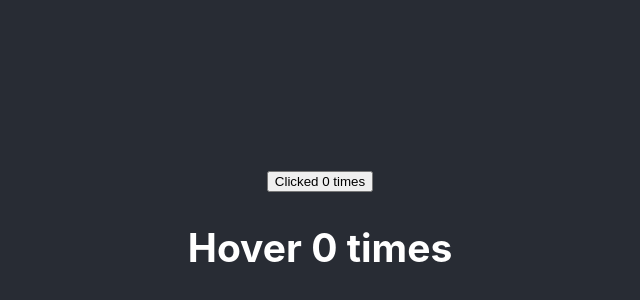
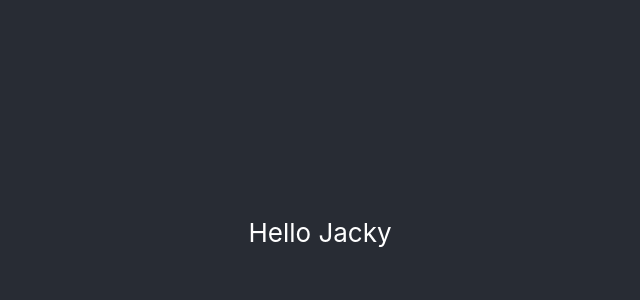
Before and after one commit to qtKite/learning-react, a React (Create React App) app in the folder hello-world/: page / in a window 1280 px wide. Shown: the part 168-468 px from the top of the page, without its empty margins (320-960 px from the left). Built offline with nearby package versions, Linux system fonts and the light colour scheme; the HTML template or start-up script is replaced by a standard one.

Commit message:
context pt2

```diff
--- a/hello-world/src/App.js
+++ b/hello-world/src/App.js
@@ -5,6 +5,8 @@ import './appStyles.css';
 import ClickCounter2 from './components/ClickCounter2';
 import HoverCounter2 from './components/HoverCounter2';
 import Counter from './components/Counter';
+import { UserProvider } from './components/userContext';
+import CompC from './components/CompC';
 
 
 class App extends Component {
@@ -12,19 +14,9 @@ class App extends Component {
     return (
       <div className="App">
         <header className="App-header">
-
-          <Counter>
-            {(count, incrementCount) => (
-              <ClickCounter2 count={count} incrementCount={incrementCount} />
-            )}
-          </Counter>
-
-          <Counter>
-            {(count, incrementCount) => (
-              <HoverCounter2 count={count} incrementCount={incrementCount} />
-            )}
-          </Counter>
-
+            <UserProvider value="Jacky">
+              <CompC/>
+            </UserProvider>
         </header>
       </div>
     );
--- a/hello-world/src/components/ClickCounter2.js
+++ b/hello-world/src/components/ClickCounter2.js
@@ -1,7 +1,6 @@
 import React, { Component } from 'react'
 
 export class ClickCounter2 extends Component {
-
 
   render() {
     const {count, incrementCount} = this.props
--- /dev/null
+++ b/hello-world/src/components/CompC.js
@@ -0,0 +1,12 @@
+import React, { Component } from 'react'
+import CompE from './CompE'
+
+export class CompC extends Component {
+  render() {
+    return (
+      <CompE />
+    )
+  }
+}
+
+export default CompC
--- /dev/null
+++ b/hello-world/src/components/CompE.js
@@ -0,0 +1,12 @@
+import React, { Component } from 'react'
+import CompF from './CompF'
+
+export class CompE extends Component {
+  render() {
+    return (
+      <CompF/>
+    )
+  }
+}
+
+export default CompE
--- /dev/null
+++ b/hello-world/src/components/CompF.js
@@ -0,0 +1,18 @@
+import React, { Component } from 'react'
+import { UserConsumer } from './userContext'
+
+export class CompF extends Component {
+  render() {
+    return (
+      <UserConsumer>
+        {
+          (username) => {
+            return <div>Hello {username}</div>
+          }
+        }
+      </UserConsumer>
+    )
+  }
+}
+
+export default CompF
--- /dev/null
+++ b/hello-world/src/components/userContext.js
@@ -0,0 +1,8 @@
+import React from 'react'
+
+const UserContext = React.createContext()
+
+const UserProvider = UserContext.Provider
+const UserConsumer = UserContext.Consumer
+
+export {UserProvider, UserConsumer}
```
Also changed, not shown: 1 other file (tests, documents, lock files or other folders).
